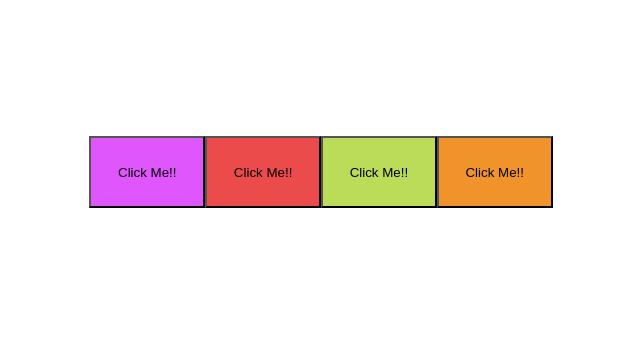
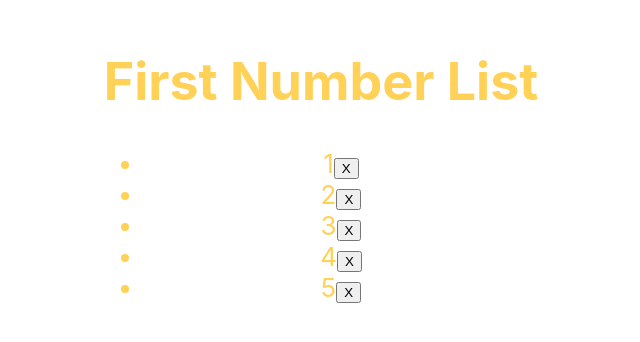
Before and after one commit to mykey007/react-course, a React (Create React App) app: page / in a window 1280 px wide. Shown: the part 228-570 px from the top of the page, without its empty margins (319-959 px from the left). Built offline with nearby package versions, Linux system fonts and the light colour scheme.

Commit message:
pass remove function from parent to child

```diff
--- a/src/App.js
+++ b/src/App.js
@@ -8,14 +8,14 @@ import './App.css';
 // import BoxContainer from './BoxContainer'
 // import WiseSquare from './WiseSquare'
 // import CopyDemo from './CopyDemo'
-import ButtonList from './ButtonList'
+import NumberList from './NumberList'
 
 
 function App() {
   return (
     <div className="App">
       <header className="App-header">
-        <ButtonList/>
+        <NumberList/>
 
         {/* <Lottery title='Mini Daily' maxNum={10} maxBalls={3} /> */}
       </header>
--- /dev/null
+++ b/src/NumberItem.js
@@ -0,0 +1,14 @@
+import React, { Component } from "react"
+
+class NumberItem extends Component {
+  render() {
+    return (
+      <li>
+        {this.props.value}
+        <button onClick={this.props.remove}>X</button>
+      </li>
+    )
+  }
+}
+
+export default NumberItem
--- /dev/null
+++ b/src/NumberList.js
@@ -0,0 +1,29 @@
+import React, { Component } from "react";
+import NumberItem from "./NumberItem";
+
+class NumberList extends Component {
+  constructor(props) {
+    super(props);
+    this.state = { nums: [1, 2, 3, 4, 5] };
+  }
+
+  remove(num) {
+    this.setState(st => ({
+      nums: st.nums.filter(n => n !== num)
+    }));
+  }
+
+  render() {
+    let nums = this.state.nums.map(n => (
+      <NumberItem value={n} remove={() => this.remove(n)} />
+    ));
+    return (
+      <div>
+        <h1>First Number List</h1>
+        <ul>{nums}</ul>
+      </div>
+    );
+  }
+}
+
+export default NumberList;
```
